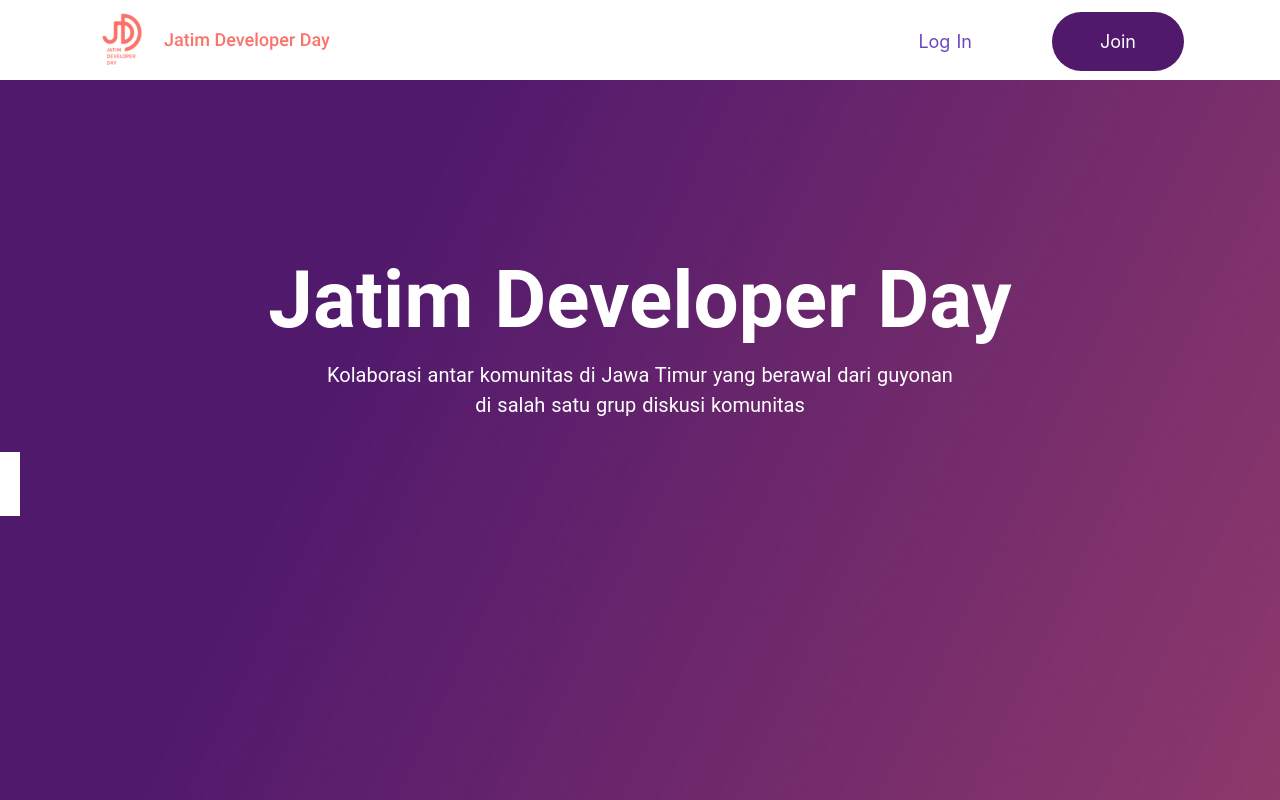
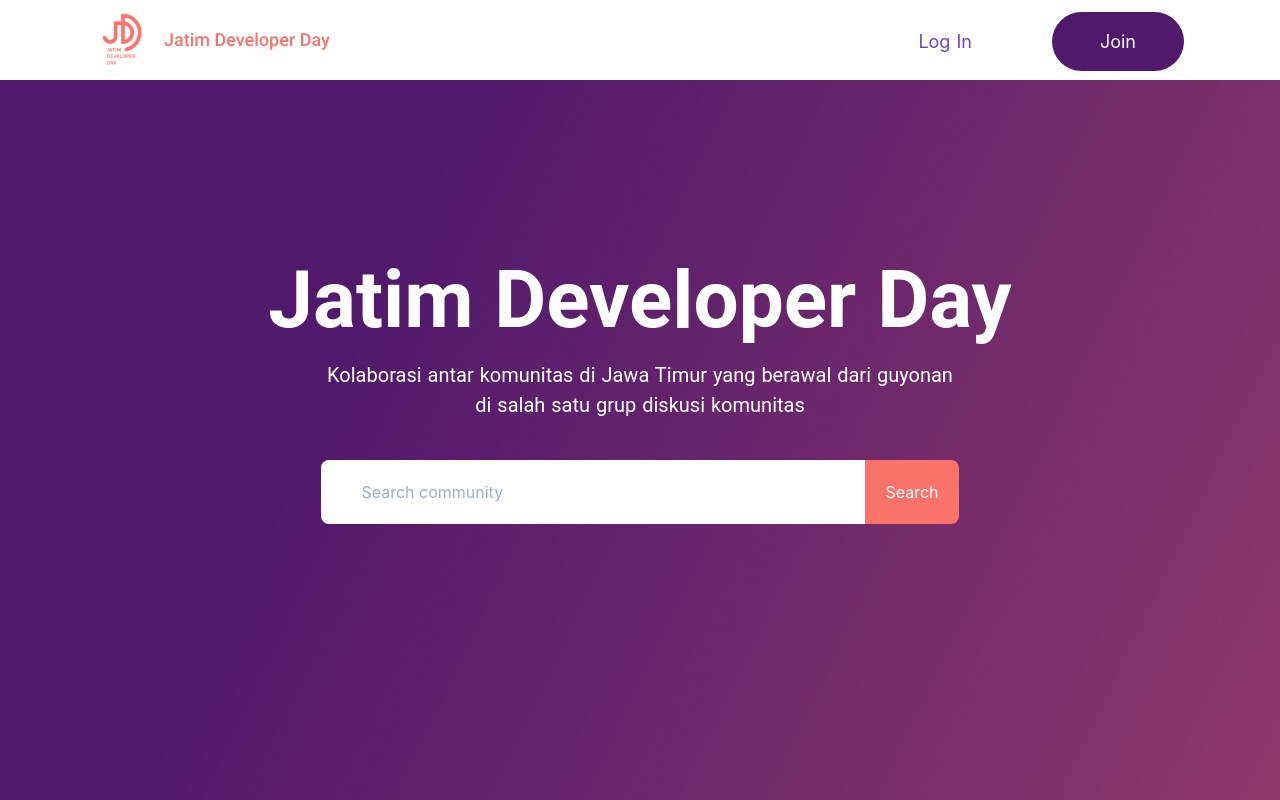
Before and after one commit to jatimdevday/landing-page, a Nuxt app: page / in a window 1280 px wide. Built offline with nearby package versions, Linux system fonts and the light colour scheme.

Commit message:
fixing searchbar

```diff
--- a/pages/index.css
+++ b/pages/index.css
@@ -1,4 +1,4 @@
-.main{
+.container-main{
   background-image: url("../static/bg-main.png");
   @apply h-screen justify-center w-full bg-cover;
 }
@@ -6,7 +6,7 @@
 .title {
   font-family: 'Roboto', sans-serif;
   padding-top: 30vh;
-  @apply block font-bold text-7xl text-white text-center; /*added font size '7xl' in tailwind.config.js*/
+  @apply block font-bold text-7xl text-white text-center ; /*added font size '7xl' in tailwind.config.js*/
 }
 
 .subtitle {
@@ -15,13 +15,21 @@
 }
 
 
-/* not fixed searchbar */
-.searchbar{
-  text-align: center;
-  border-radius: 5px;
-  @apply grid grid-cols-12 w-4;
+/* lumayan fixed searchbar */
+
+.container-searchbar{
+  @apply pt-10 flex justify-center;
 }
 
-.input{
+.searchbar{
+  @apply flex relative border-black rounded-l-lg pl-10 py-4 pr-64;
+}
+
+button{
+  @apply bg-blue-400 text-white rounded-r-lg p-5;
+  background-color: #FA7268;
+}
+
+/* .input{
   @apply text-left mt-8 pt-5 pb-5 pl-5;
-}
+} */
--- a/pages/index.vue
+++ b/pages/index.vue
@@ -1,7 +1,7 @@
 <template>
   <div>
     <NavBar />
-    <div class="main">
+    <div class="container-main">
       <h1 class="title">
         Jatim Developer Day
       </h1>
@@ -9,12 +9,14 @@
         Kolaborasi antar komunitas di Jawa Timur yang berawal dari guyonan <br>
         di salah satu grup diskusi komunitas
       </h2>
-      <div class="searchbar">
+
+      <div class="container-searchbar">
         <input
-          class="input"
+          class="searchbar"
           type="text"
           placeholder="Search community"
         >
+        <button>Search</button>
       </div>
     </div>
   </div>
```
